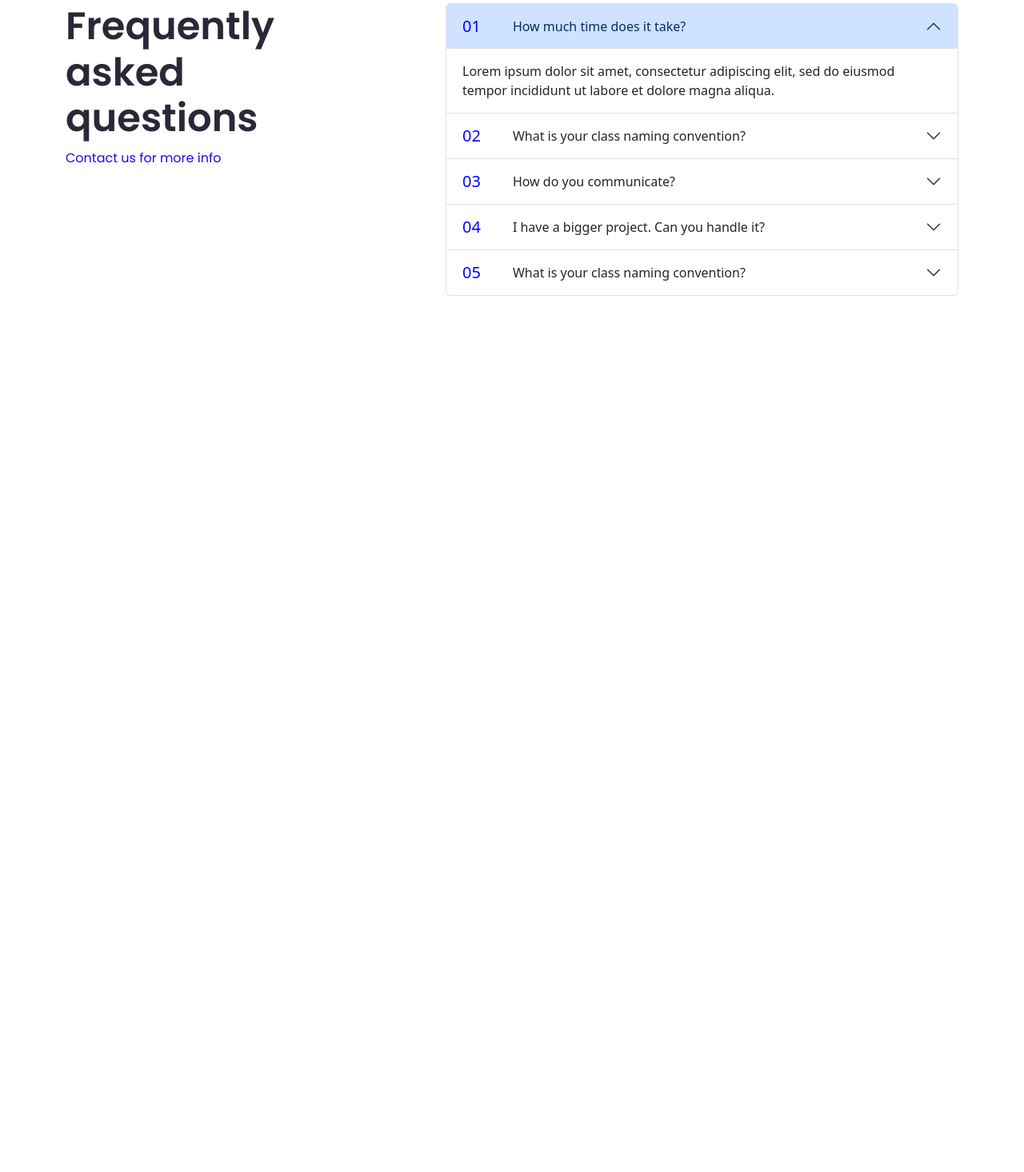
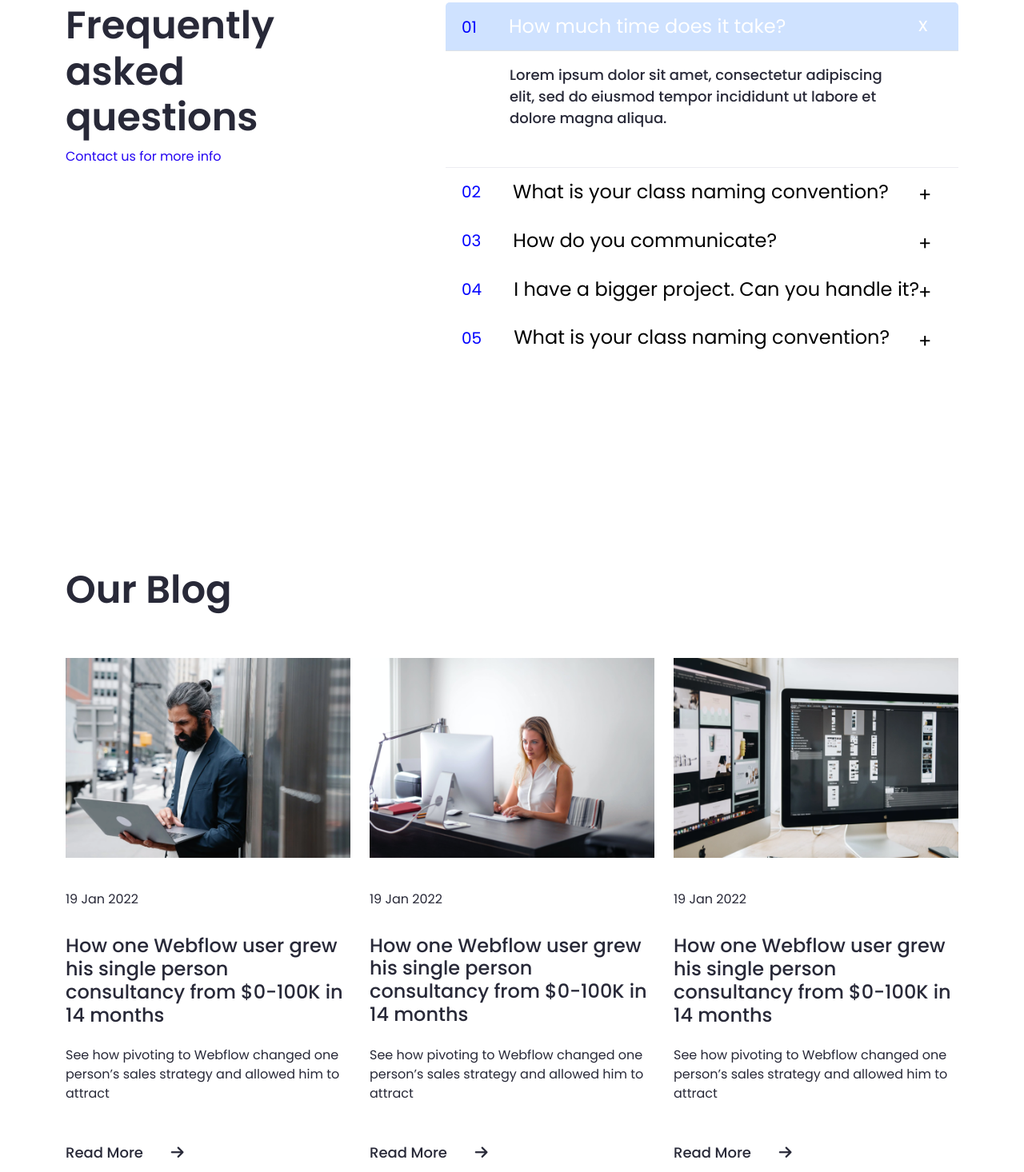
Before and after one commit to Zaki-Moha/-Finsweet-int-esmern, a plain HTML site: page index.html in a window 1280 px wide. Shown: the part 4314-5780 px from the top of the page at 80% size. Before the commit the page ends 4812 px from the top, so only its background shows below. Drawn offline with Linux system fonts and the light colour scheme; a web font is replaced by a local one.

Commit message:
Blog Section added

```diff
--- a/css/style.css
+++ b/css/style.css
@@ -1,6 +1,11 @@
 
 
 /*Common css*/
+
+body{
+    font-family: "Poppins", sans-serif;
+
+}
 a{
     text-decoration: none;
 }
@@ -432,26 +437,114 @@ FAQ  part START
     font-size: 20px;
     color: blue;
 }
-.accordion-header .span2{
-    padding-right: 40px;
-    font-size: 20px;
-    color: blue;
+.accordion-button{
+    font-size: 24px;
+    color: #282938;
+    font-family: "Poppins", sans-serif;
+    font-weight: 400px;
+
 }
-.accordion-header .span3{
-    padding-right: 40px;
-    font-size: 20px;
-    color: blue;
+.accordion-button.collapsed{
+    color: black !important;
 }
-.accordion-header .span4{
-    padding-right: 40px;
-    font-size: 20px;
-    color: blue;
+.accordion-button{
+    color: white !important;
 }
-.accordion-header .span5{
-    padding-right: 40px;
-    font-size: 20px;
-    color: blue;
+.accordion-item{
+    border: 0px !important;
+}
+.accordion-body{
+    border-bottom: 1px solid #ececf1;
+    padding-left: 80px;
+    padding-right: 80px;
+    padding-top: 16px;
+    padding-bottom: 48px;
+    font-size: 18px;
+    color: #282938;
+    font-weight: 500;
+    font-family: "Poppins", sans-serif;
+
+}
+.accordion-button::after{
+    background-image: none;
+    content: "+";
+    position: absolute;
+    top: 50%;
+    right: 30px;
+    transform: translateY(-50%);
+}
+.accordion-button:not(.collapsed)::after{
+    background-image: none;
+    content: "x";
+    position: absolute;
+    top: 40%;
+    right: 30px;
+    transform: translateY(-50%);
+
+
 }
 /*==========================
 FAQ  part end
 ============================*/
+
+/*==========================
+Blog  part start
+============================*/
+.blog{
+    padding: 128px 0px;
+
+
+}
+.blog h2{
+    font-size: 48px;
+    color: #282938;
+    font-family: "Poppins", sans-serif;
+    font-weight: 600;
+
+
+}
+.blog .card{
+    width: 100% !important;
+    border: 0px !important;
+}
+.blog .card-body{
+    padding: 0px !important;
+}
+.blog .card-text-One{
+    font-size: 16px;
+    color: #282938;
+    font-weight: 400;
+    font-family: "Poppins", sans-serif;
+    padding-bottom: 16px;
+    padding-top: 40px;
+
+}
+.blog .card-title{
+    font-size: 24px;
+    color: #282938;
+    font-weight: 500;
+    font-family: "Poppins", sans-serif;
+
+}
+.blog .card-text-Two{
+    font-size: 16px;
+    color: #282938;
+    font-weight: 400;
+    font-family: "Poppins", sans-serif;
+    padding-top: 16px;
+    padding-bottom: 32px;
+
+}
+.blog .read-button{
+    font-size: 18px;
+    color: #282938;
+    font-weight: 500;
+    font-family: "Poppins", sans-serif;
+
+}
+.blog .read-button i{
+    padding-left: 30px;
+}
+/*==========================
+Blog  part end
+============================*/
--- a/index.html
+++ b/index.html
@@ -298,7 +298,7 @@
               <div class="accordion-item">
                 <h2 class="accordion-header">
                   <button class="accordion-button collapsed" type="button" data-bs-toggle="collapse" data-bs-target="#collapseTwo" aria-expanded="false" aria-controls="collapseTwo">
-                    <span class="span2">02</span>What is your class naming convention?
+                    <span class="span">02</span>What is your class naming convention?
                   </button>
                 </h2>
                 <div id="collapseTwo" class="accordion-collapse collapse" data-bs-parent="#accordionExample">
@@ -310,7 +310,8 @@
               <div class="accordion-item">
                 <h2 class="accordion-header">
                   <button class="accordion-button collapsed" type="button" data-bs-toggle="collapse" data-bs-target="#collapseThree" aria-expanded="false" aria-controls="collapseThree">
-                    <span class="span3">03</span>How do you communicate?                  </button>
+                    <span class="span">03</span>How do you communicate?
+                   </button>
                 </h2>
                 <div id="collapseThree" class="accordion-collapse collapse" data-bs-parent="#accordionExample">
                   <div class="accordion-body">
@@ -321,7 +322,7 @@
               <div class="accordion-item">
                 <h2 class="accordion-header">
                   <button class="accordion-button collapsed" type="button" data-bs-toggle="collapse" data-bs-target="#collapseFour" aria-expanded="false" aria-controls="collapseFour">
-                    <span class="span4">04</span>I have a bigger project. Can you handle it?                  </button>
+                    <span class="span">04</span>I have a bigger project. Can you handle it?                  </button>
                 </h2>
                 <div id="collapseFour" class="accordion-collapse collapse" data-bs-parent="#accordionExample">
                   <div class="accordion-body">
@@ -332,7 +333,7 @@
               <div class="accordion-item">
                 <h2 class="accordion-header">
                   <button class="accordion-button collapsed" type="button" data-bs-toggle="collapse" data-bs-target="#collapseFive" aria-expanded="false" aria-controls="collapseFive">
-                    <span class="span5">05</span>What is your class naming convention?
+                    <span class="span">05</span>What is your class naming convention?
                   </button>
                 </h2>
                 <div id="collapseFive" class="accordion-collapse collapse" data-bs-parent="#accordionExample">
@@ -351,6 +352,50 @@
     <!-- ==========================
       FAQ part end
     ============================-->
+    <!-- ==========================
+      Blog part start
+    ============================-->
+    <section class="blog">
+      <div class="container">
+        <h2>Our Blog</h2>
+        <div class="row pt-5">
+          <div class="col-lg-4"><div class="card" style="width: 18rem;">
+            <img src="images/BlogImage1.png" alt="">
+            <div class="card-body">
+              <p class="card-text-One">19 Jan 2022</p>
+              <h5 class="card-title">How one Webflow user grew his single person consultancy from $0-100K in 14 months</h5>
+              <p class="card-text-Two">See how pivoting to Webflow changed one person’s sales strategy and allowed him to attract</p>
+              <a class="read-button" href="">Read More <i class="fa-solid fa-arrow-right button-icon"
+                ></i></a>
+            </div>
+          </div></div>
+          <div class="col-lg-4"><div class="card" style="width: 18rem;">
+            <img src="images/BlogImage2.png" alt="...">
+            <div class="card-body">
+              <p class="card-text-One">19 Jan 2022</p>
+              <h5 class="card-title">How one Webflow user grew his single person consultancy from $0-100K in 14 months</h5>
+              <p class="card-text-Two">See how pivoting to Webflow changed one person’s sales strategy and allowed him to attract</p>
+              <a class="read-button" href="">Read More <i class="fa-solid fa-arrow-right button-icon"
+                ></i></a>            </div>
+          </div></div>
+          <div class="col-lg-4"><div class="card" style="width: 18rem;">
+            <img src="images/BlogImage3.png" alt="...">
+            <div class="card-body">
+              <p class="card-text-One">19 Jan 2022</p>
+              <h5 class="card-title">How one Webflow user grew his single person consultancy from $0-100K in 14 months</h5>
+              <p class="card-text-Two">See how pivoting to Webflow changed one person’s sales strategy and allowed him to attract</p>
+              <a class="read-button" href="">Read More <i class="fa-solid fa-arrow-right button-icon"
+                ></i></a>
+            </div>
+          </div></div>
+        </div>
+      </div>
+    </section>
+
+
+    <!-- ==========================
+      Blog part end
+    ============================-->
 
 
 
```
Also changed, not shown: images/BlogImage1.png (added), images/BlogImage2.png (added), images/BlogImage3.png (added).
